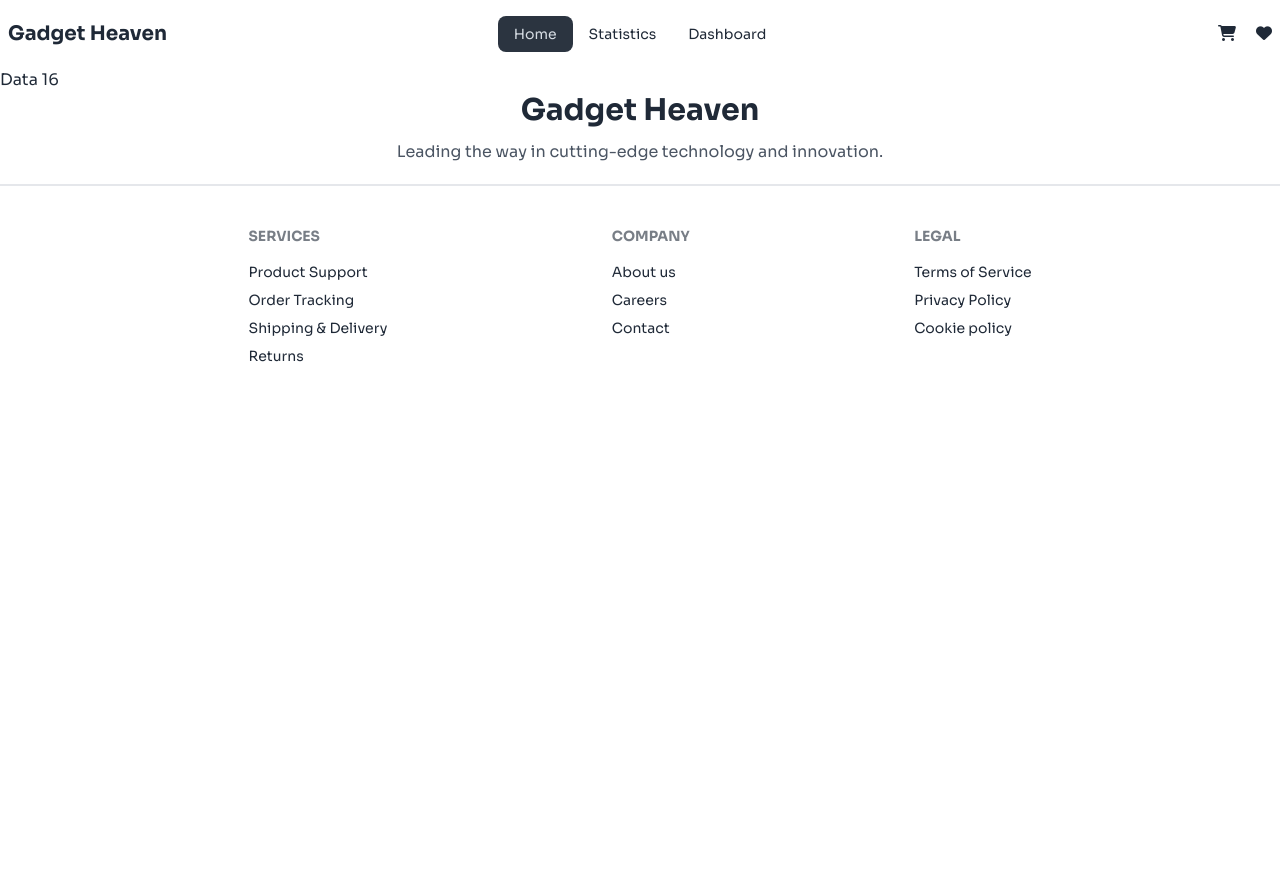
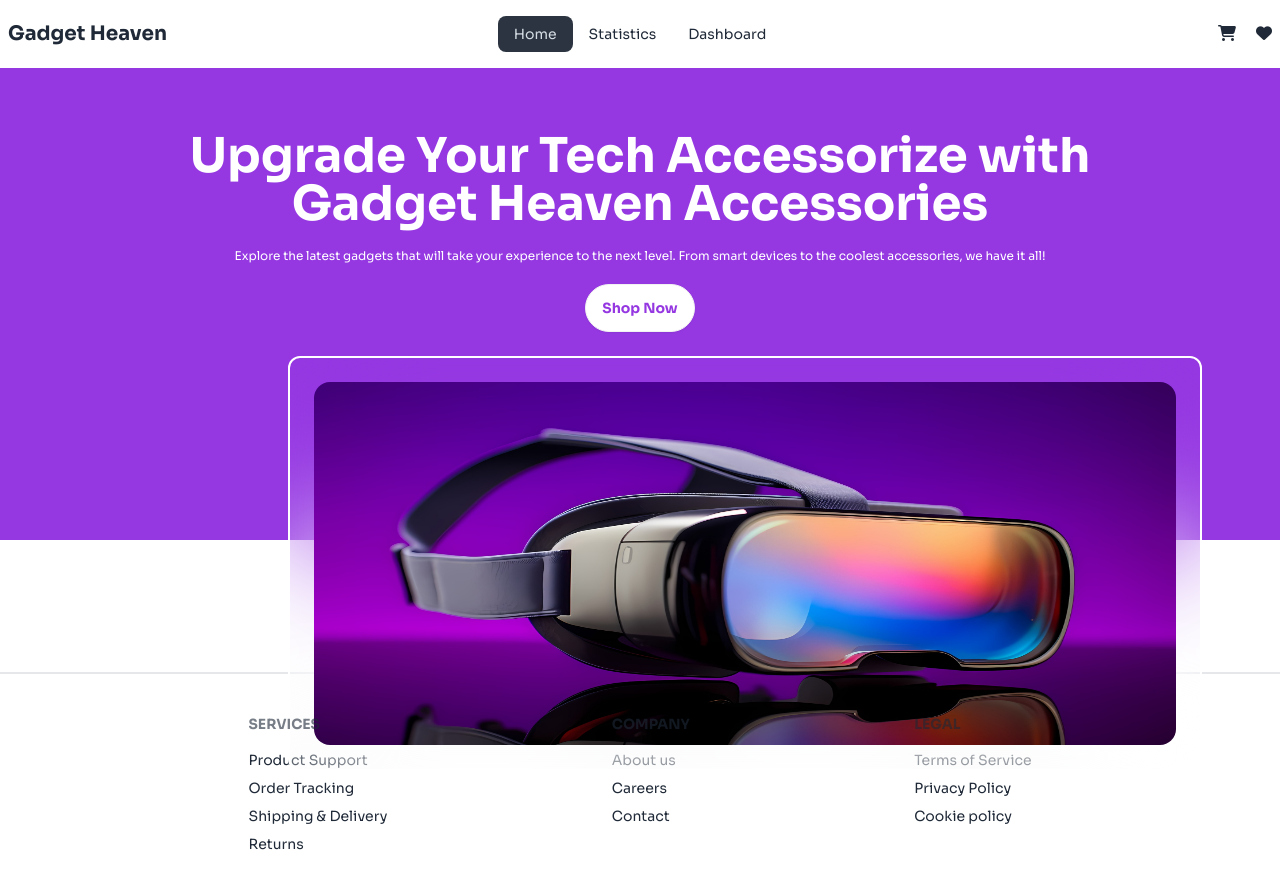
Before and after one commit to programming-hero-web-course-4/b10a8-gadget-heaven-istiak19, a React (Vite) app: page / in a window 1280 px wide. Shown: the top 888 px of the page. Before the commit the page ends 800 px from the top, so only its background shows below. Built offline with nearby package versions, Linux system fonts and the light colour scheme.

Commit message:
fourth commit

```diff
--- /dev/null
+++ b/src/Components/Banner/Banner.jsx
@@ -0,0 +1,17 @@
+import bannerPic from '../../assets/banner.jpg'
+const Banner = () => {
+    return (
+        <div className="bg-[#9538E2] relative mb-60">
+            <div className="text-center space-y-5 text-white pb-52 px-40 pt-16">
+                <h2 className="font-bold text-5xl">Upgrade Your Tech Accessorize with Gadget Heaven Accessories</h2>
+                <p className="text-xs">Explore the latest gadgets that will take your experience to the next level. From smart devices to the coolest accessories, we have it all!</p>
+                <button className="btn font-bold rounded-full bg-white text-[#9538E2]">Shop Now</button>
+            </div>
+            <div className='absolute top-72 left-72 border-2 border-white p-6 backdrop-blur-3xl rounded-xl'>
+                <img className='w-[862px] h-[363px] rounded-2xl' src={bannerPic} alt="Banner Pic" />
+            </div>
+        </div>
+    );
+};
+
+export default Banner;
--- a/src/Components/Home/Home.jsx
+++ b/src/Components/Home/Home.jsx
@@ -1,10 +1,11 @@
 import { useLoaderData } from "react-router-dom";
+import Banner from "../Banner/Banner";
 
 const Home = () => {
     const products=useLoaderData()
     return (
         <div>
-            <h2>Data {products.length}</h2>
+            <Banner></Banner>
         </div>
     );
 };
--- a/src/Components/MainLayout/MainLayout.jsx
+++ b/src/Components/MainLayout/MainLayout.jsx
@@ -6,7 +6,9 @@ const MainLayout = () => {
     return (
         <div>
             <NavBar></NavBar>
-            <Outlet></Outlet>
+            <div className="min-h-[calc(100vh-288px)]">
+                <Outlet></Outlet>
+            </div>
             <Footer></Footer>
         </div>
     );
--- a/src/Components/Statistics/Statistics.jsx
+++ b/src/Components/Statistics/Statistics.jsx
@@ -12,7 +12,7 @@ const Statistics = () => {
             </div>
             <div className="max-w-7xl mx-auto my-10">
                 <h2 className="my-5">Statistics</h2>
-                <BarChart width={1300} height={250} data={products}>
+                <BarChart width={1300} height={450} data={products}>
                     <XAxis dataKey="product_title" />
                     <YAxis />
                     <Tooltip />
```
